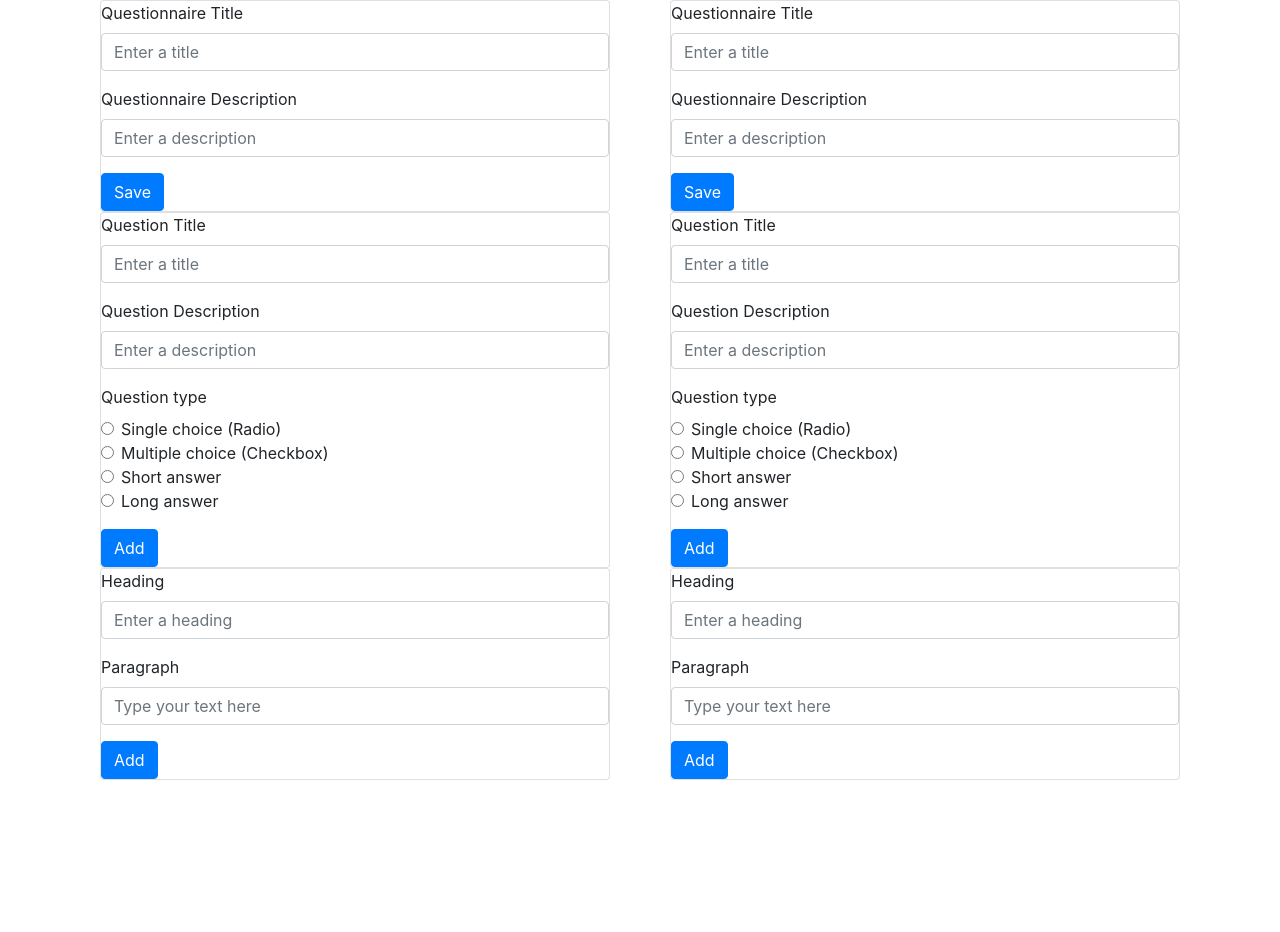
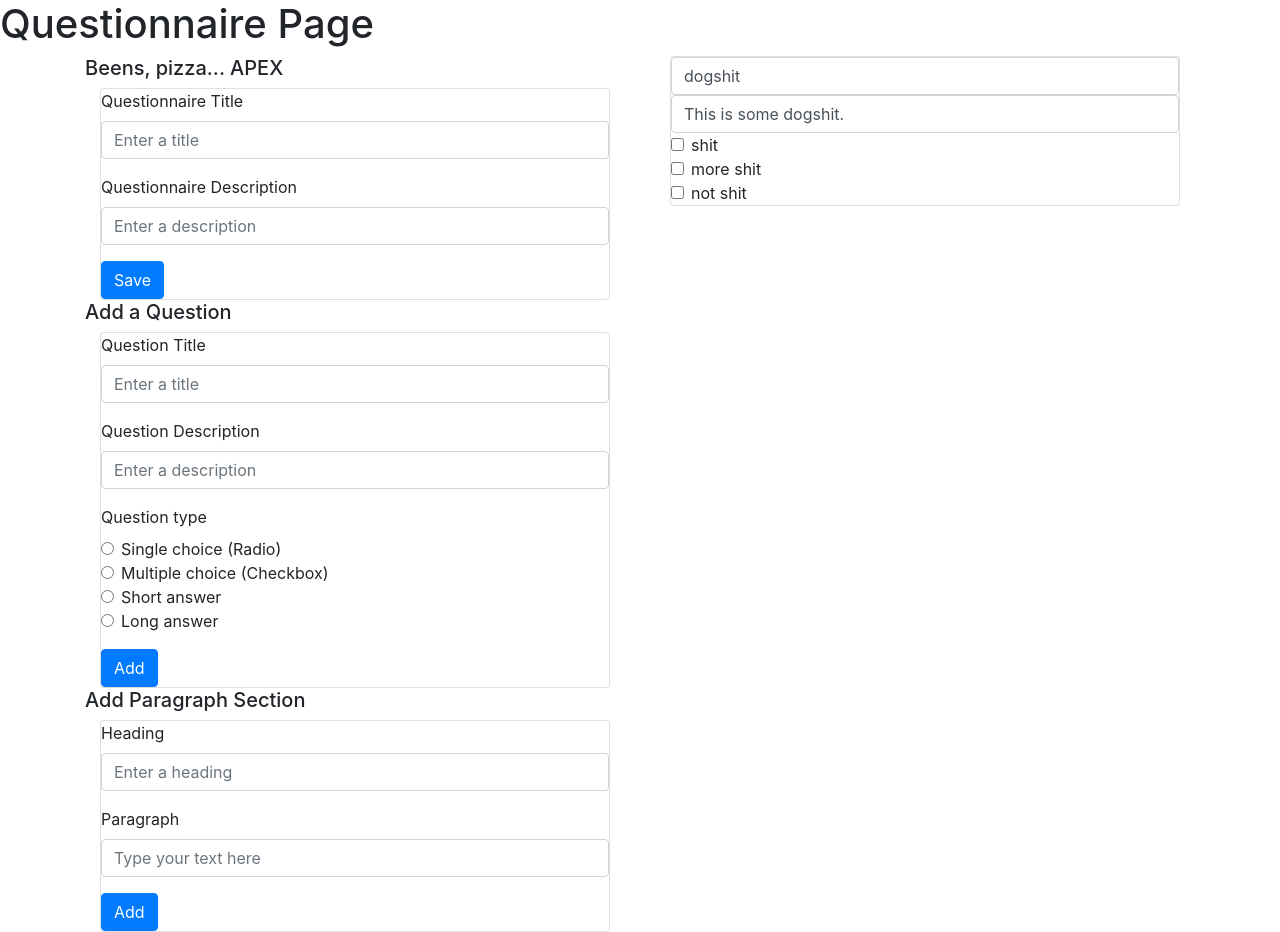
Before and after one commit to maxwillkelly/Agile-Coursework, a Next.js app in the folder web/: page /questionnaire-creator in a window 1280 px wide. Before the commit the page ends 800 px from the top, so only its background shows below. Built offline with nearby package versions, Linux system fonts and the light colour scheme.

Commit message:
Created a file to render questions in the creator.

```diff
--- a/web/components/questionnaire/AddQuestionForm.jsx
+++ b/web/components/questionnaire/AddQuestionForm.jsx
@@ -12,11 +12,11 @@ const AddQuestionForm = () => {
                         // touched,
                         handleChange,
                         handleBlur,
-                        // handleSubmit,
+                        handleSubmit,
                         isSubmitting
                     }) => (
                         // {console.log(values)}
-                        <div>
+                        <Form onSubmit={handleSubmit}>
                             <Form.Group>
                                 <Form.Label>Question Title</Form.Label>
                                 <Form.Control
@@ -60,7 +60,7 @@ const AddQuestionForm = () => {
                             <Button variant="primary" type="submit" disabled={isSubmitting}>
                                 Add
                             </Button>
-                        </div>
+                        </Form>
                     )}
                 </Formik>
             </Card>
--- a/web/components/questionnaire/AddTextSection.jsx
+++ b/web/components/questionnaire/AddTextSection.jsx
@@ -12,11 +12,11 @@ const AddTextSection = () => {
                         // touched,
                         handleChange,
                         handleBlur,
-                        // handleSubmit,
+                        handleSubmit,
                         isSubmitting
                     }) => (
                         // {console.log(values)}
-                        <div>
+                        <Form onSubmit={handleSubmit}>
                             <Form.Group>
                                 <Form.Label>Heading</Form.Label>
                                 <Form.Control
@@ -44,7 +44,7 @@ const AddTextSection = () => {
                             <Button variant="primary" type="submit" disabled={isSubmitting}>
                                 Add
                             </Button>
-                        </div>
+                        </Form>
                     )}
                 </Formik>
             </Card>
--- /dev/null
+++ b/web/components/questionnaire/Question.jsx
@@ -0,0 +1,52 @@
+import { Form, Container, Card, FormControl } from 'react-bootstrap';
+import { Formik } from 'formik';
+
+const Question = ({ question }) => {
+    return (
+        <Container>
+            <Card>
+                <Formik
+                    initialValues={{ title: question.title, description: question.description }}>
+                    {({
+                        values,
+                        // errors,
+                        // touched,
+                        handleChange,
+                        handleBlur,
+                        handleSubmit
+                        // isSubmitting
+                    }) => (
+                        <Form onSubmit={handleSubmit}>
+                            <FormControl
+                                type="text"
+                                name="title"
+                                placeholder={question.title}
+                                onChange={handleChange}
+                                onBlur={handleBlur}
+                                value={values.title}
+                            />
+                            <FormControl
+                                type="text"
+                                name="description"
+                                placeholder="Enter a description"
+                                onChange={handleChange}
+                                onBlur={handleBlur}
+                                value={values.description}
+                            />
+                            {question.options.map((option, index) => (
+                                <Form.Check
+                                    type={question.type}
+                                    id="something"
+                                    label={option}
+                                    key={index}
+                                />
+                            ))}
+                        </Form>
+                    )}
+                </Formik>
+            </Card>
+        </Container>
+    );
+};
+
+export default Question;
--- a/web/components/questionnaire/TitleForm.jsx
+++ b/web/components/questionnaire/TitleForm.jsx
@@ -12,11 +12,11 @@ const TitleForm = () => {
                         // touched,
                         handleChange,
                         handleBlur,
-                        // handleSubmit,
+                        handleSubmit,
                         isSubmitting
                     }) => (
                         // {console.log(values)}
-                        <div>
+                        <Form onSubmit={handleSubmit}>
                             <Form.Group>
                                 <Form.Label>Questionnaire Title</Form.Label>
                                 <Form.Control
@@ -43,7 +43,7 @@ const TitleForm = () => {
                             <Button variant="primary" type="submit" disabled={isSubmitting}>
                                 Save
                             </Button>
-                        </div>
+                        </Form>
                     )}
                 </Formik>
             </Card>
--- a/web/pages/questionnaire-creator.jsx
+++ b/web/pages/questionnaire-creator.jsx
@@ -1,11 +1,24 @@
 import Head from 'next/head';
+// import { useState } from 'react';
 import { Col, Container, Row } from 'react-bootstrap';
 import TitleForm from '../components/questionnaire/TitleForm';
 import AddQuestionForm from '../components/questionnaire/AddQuestionForm';
 import AddTextSection from '../components/questionnaire/AddTextSection';
+import Question from '../components/questionnaire/Question';
 // import styles from '../styles/questionnaire-creator.module.scss';
 
-export default function QuestionairreCreatorPage() {
+const questions = [
+    {
+        title: 'dogshit',
+        description: 'This is some dogshit.',
+        type: 'checkbox',
+        options: ['shit', 'more shit', 'not shit']
+    }
+];
+
+const QuestionnaireCreatorPage = () => {
+    // const [questions, setQuestions] = useState([])
+
     return (
         <div>
             <Head>
@@ -14,22 +27,28 @@ export default function QuestionairreCreatorPage() {
             </Head>
 
             <main>
+                <h1>Questionnaire Page</h1>
                 <Container>
                     <Row>
                         <Col>
+                            <h5>Beens, pizza... APEX</h5>
                             <TitleForm />
+                            <h5>Add a Question</h5>
                             <AddQuestionForm />
+                            <h5>Add Paragraph Section</h5>
                             <AddTextSection />
                         </Col>
 
                         <Col>
-                            <TitleForm />
-                            <AddQuestionForm />
-                            <AddTextSection />
+                            {questions.map((question, index) => (
+                                <Question question={question} key={index} />
+                            ))}
                         </Col>
                     </Row>
                 </Container>
             </main>
         </div>
     );
-}
+};
+
+export default QuestionnaireCreatorPage;
```
